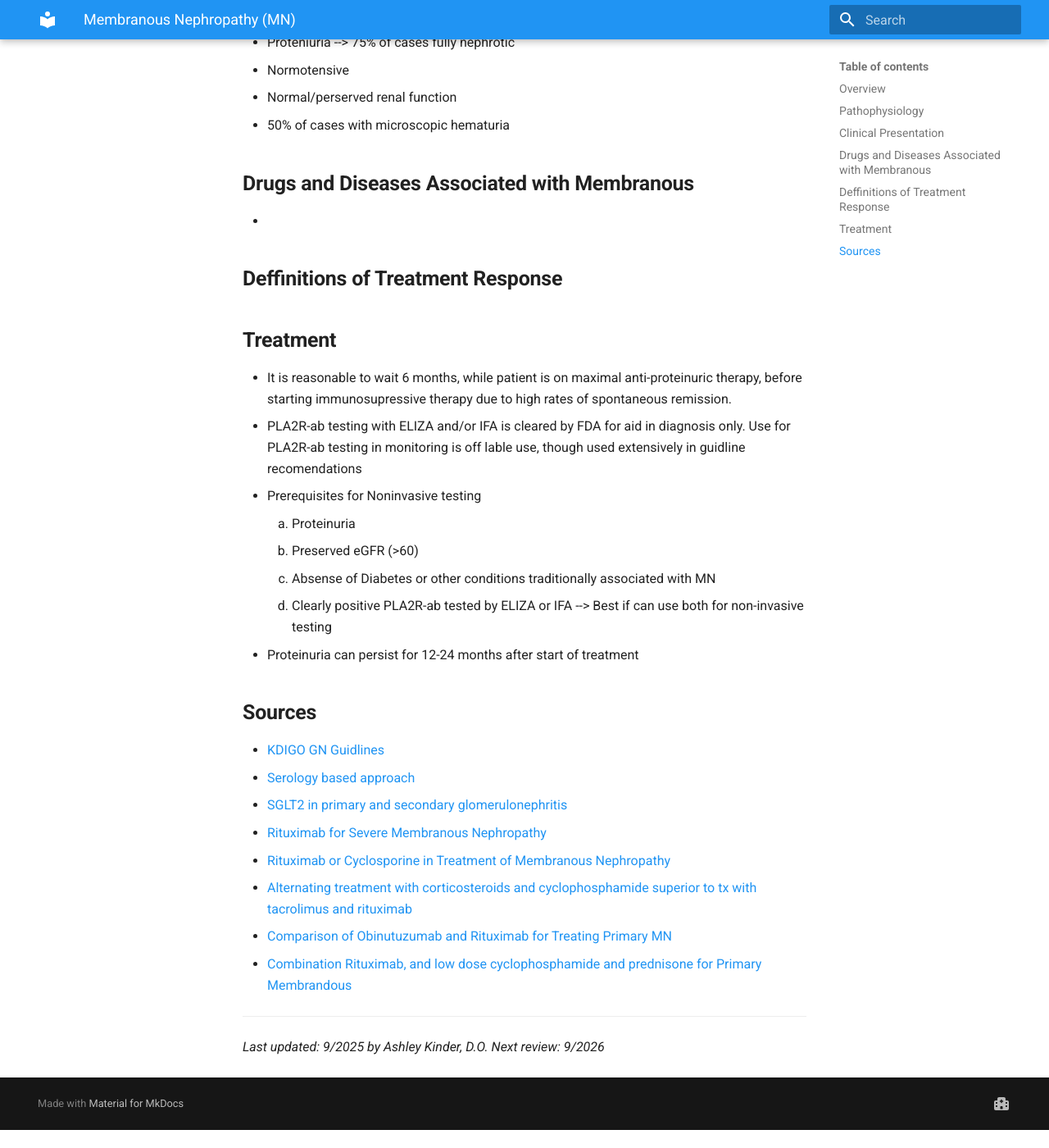
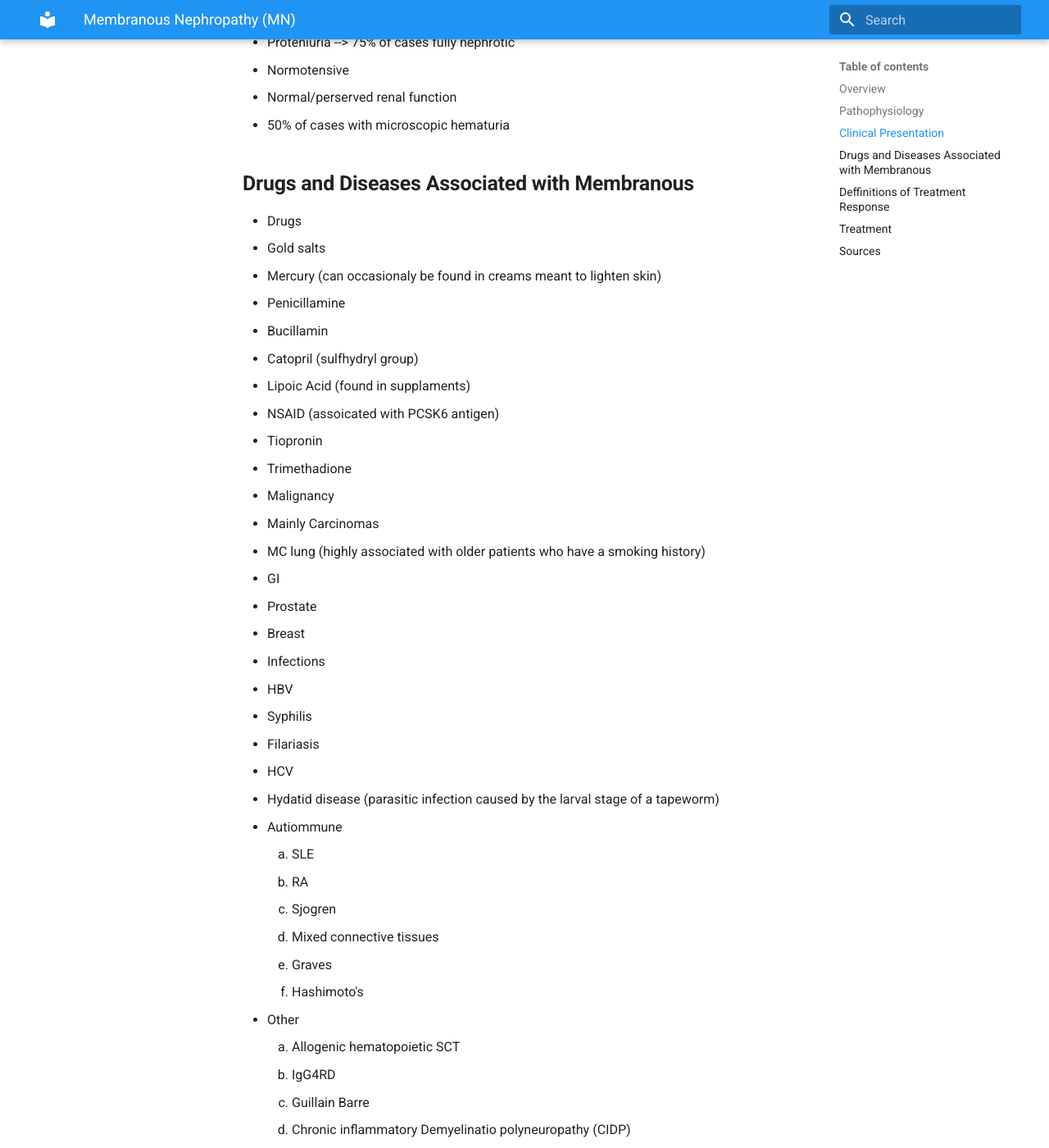
Before and after one commit to TTUNEPH2025/GN, an MkDocs documentation site: the page built from docs/Membranous.md, in a window 1280 px wide and 1400 px high, scrolled down 1650 px. Shown: the whole window at 82% size. Built offline with MkDocs 1.6.1 and Material for MkDocs 9.7.7, drawn with Linux system fonts in a browser that asks for light colours; before the commit the page ends 3028 px from its top, so only the background shows below that; some of the changed text lies outside the part shown.

Commit message:
Update Membranous.md

```diff
--- a/docs/Membranous.md
+++ b/docs/Membranous.md
@@ -40,8 +40,44 @@
  * Normal/perserved renal function
  * 50% of cases with microscopic hematuria
 ## **Drugs and Diseases Associated with Membranous**
+ * Drugs
+   1. Gold salts
+   2. Mercury (can occasionaly be found in creams meant to lighten skin)
+   3. Penicillamine
+   4. Bucillamin
+   5. Catopril (sulfhydryl group)
+   6. Lipoic Acid (found in supplaments)
+   7. NSAID (assoicated with PCSK6 antigen)
+   8. Tiopronin
+   9. Trimethadione
+ * Malignancy
+   1. Mainly Carcinomas
+   2. MC lung (highly associated with older patients who have a smoking history)
+   3. GI
+   4. Prostate
+   5. Breast
+ * Infections
+   1. HBV
+   2. Syphilis
+   3. Filariasis
+   4. HCV
+   5. Hydatid disease (parasitic infection caused by the larval stage of a tapeworm)
+ * Autiommune
+    1. SLE
+    2. RA
+    3. Sjogren
+    4. Mixed connective tissues
+    5. Graves
+    6. Hashimoto's
+ * Other
+    1. Allogenic hematopoietic SCT
+    2. IgG4RD
+    3. Guillain Barre
+    4. Chronic inflammatory Demyelinatio polyneuropathy (CIDP)
+    5. Sarcoidosis
+    6. Renal Vein Thrombosis
+## **Deffinitions of Treatment Response**
  *
-## **Deffinitions of Treatment Response**
 ## **Treatment**
  * It is reasonable to wait 6 months, while patient is on maximal anti-proteinuric therapy, before starting immunosupressive therapy due to high rates of spontaneous remission.
  * PLA2R-ab testing with ELIZA and/or IFA is cleared by FDA for aid in diagnosis only. Use for PLA2R-ab testing in monitoring is off lable use, though used extensively in guidline recomendations
```
